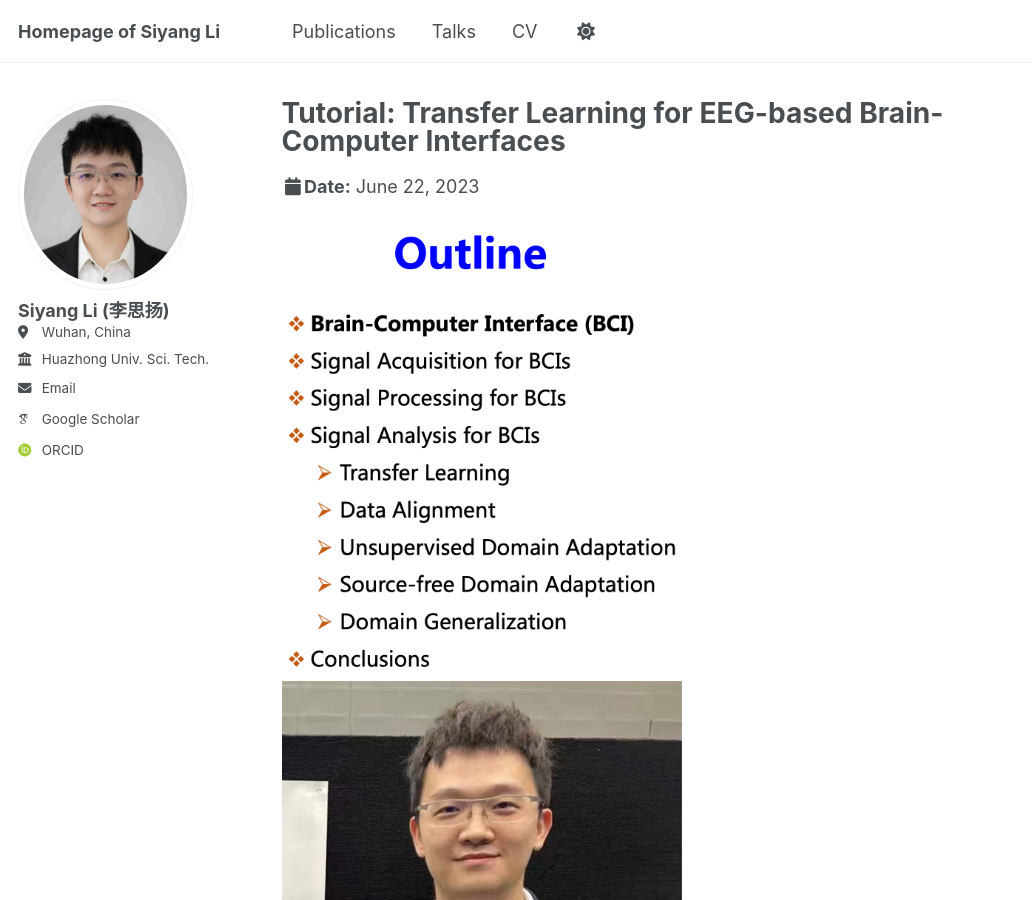
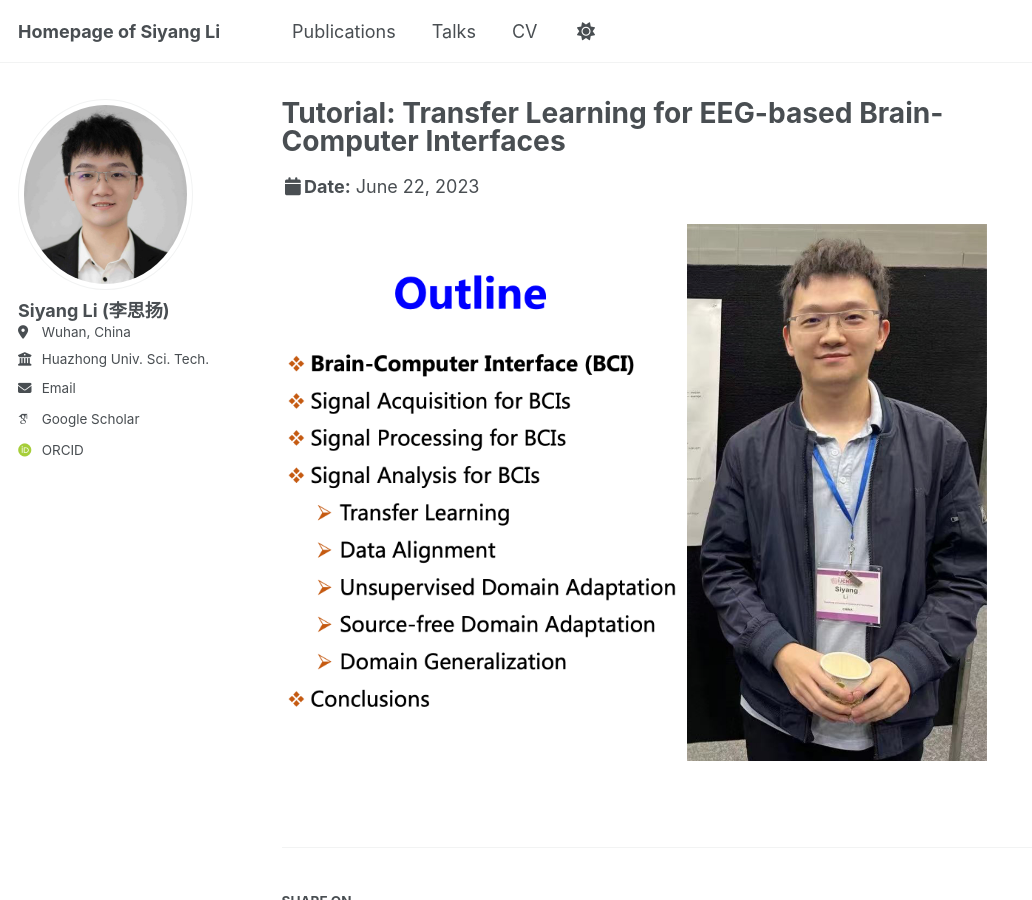
Before and after one commit to sylyoung/sylyoung.github.io, a Jekyll site: the page built from _talks/2023-06-22-tutorial.md, in a window 1280 px wide and 900 px high. Shown: the whole window, without its empty margins (0-1032 px from the left). Built offline with Jekyll 4.4.1, drawn with Linux system fonts in a browser that asks for light colours; some web fonts are replaced; a script that is not in the unit is left out.

Commit message:
Update 2023-06-22-tutorial.md

```diff
--- a/_talks/2023-06-22-tutorial.md
+++ b/_talks/2023-06-22-tutorial.md
@@ -9,4 +9,4 @@ location: "Gold Coast, Australia"
 ---
 
 ![Outline of Talk](/images/2023-06-22-tutorial.png){: width="400" }
-![Picture](/images/2023-06-22-picture.png){: width="400" }
+![Picture](/images/2023-06-22-picture.png){: width="300" }
```
